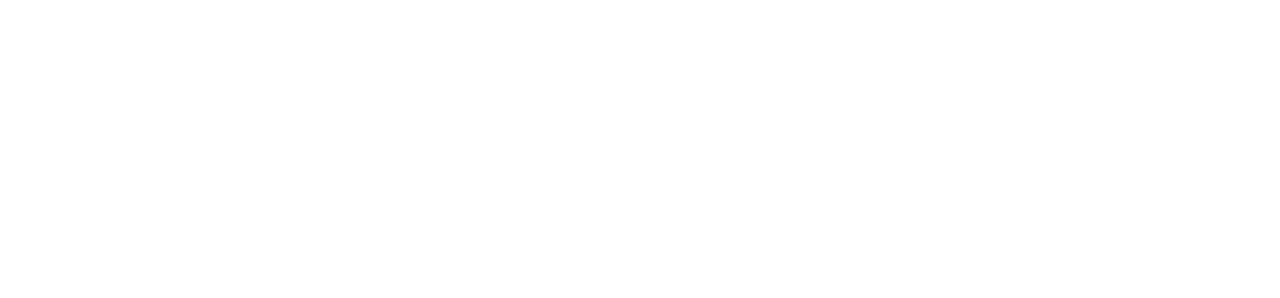
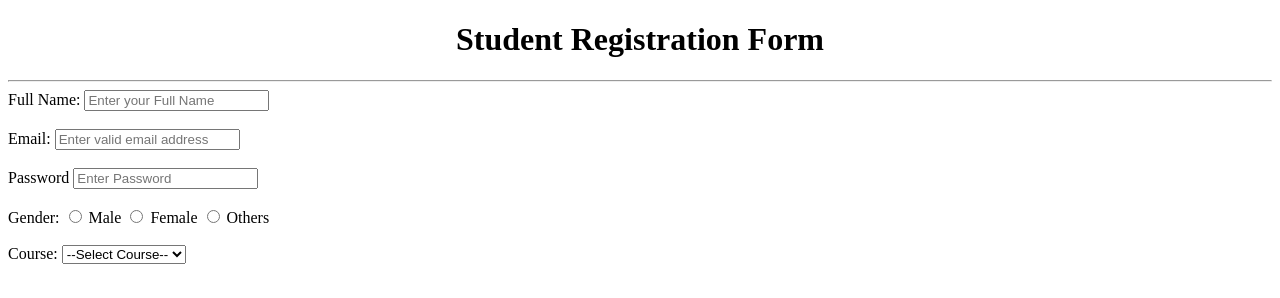
Before and after one commit to SHREYASABESEC0286/web-asign, a plain HTML site: page stureg.html in a window 1280 px wide. Drawn offline with Linux system fonts and the light colour scheme.

Commit message:
added inputs

```diff
--- a/stureg.html
+++ b/stureg.html
@@ -3,8 +3,41 @@
 <head>
     <meta charset="UTF-8">
     <meta name="viewport" content="width=device-width, initial-scale=1.0">
-    <title>Document</title>
+    <title>Student Registration Form</title>
+    <h1 style="text-align: center;">Student Registration Form</h1>
+    <hr>
 </head>
+<form action="actionpage">
+    <div>
+        <label for="name">Full Name:</label>
+        <input type="text" id="name" placeholder="Enter your Full Name">
+    </div>
+    <br>
+    <div>
+        <label for="Email">Email:</label>
+        <input type="email" id="Email" placeholder="Enter valid email address">
+    </div>
+    <br>
+    <div>
+        <label for="pass">Password</label>
+        <input type="password" id="pass" maxlength="12" placeholder="Enter Password">
+    </div>
+    <br>
+    <div>
+        Gender: <input type="radio" name="Gender"> Male <input type="radio" name="Gender"> Female <input type="radio" name="Gender"> Others
+    </div>
+    <br>
+    <div>
+        <label for="cr">Course:</label>
+        <select name="Course" id="cr">
+            <option value="select Course">--Select Course--</option>
+            <option value="Cse">Cse</option>
+            <option value="AI/ml">AI/ml</option>
+            <option value="Data science">Data science</option>
+            <option value="Cyber security">Cyber security</option>
+        </select>
+    </div>
+</form>
 <body>
 
 </body>
```
